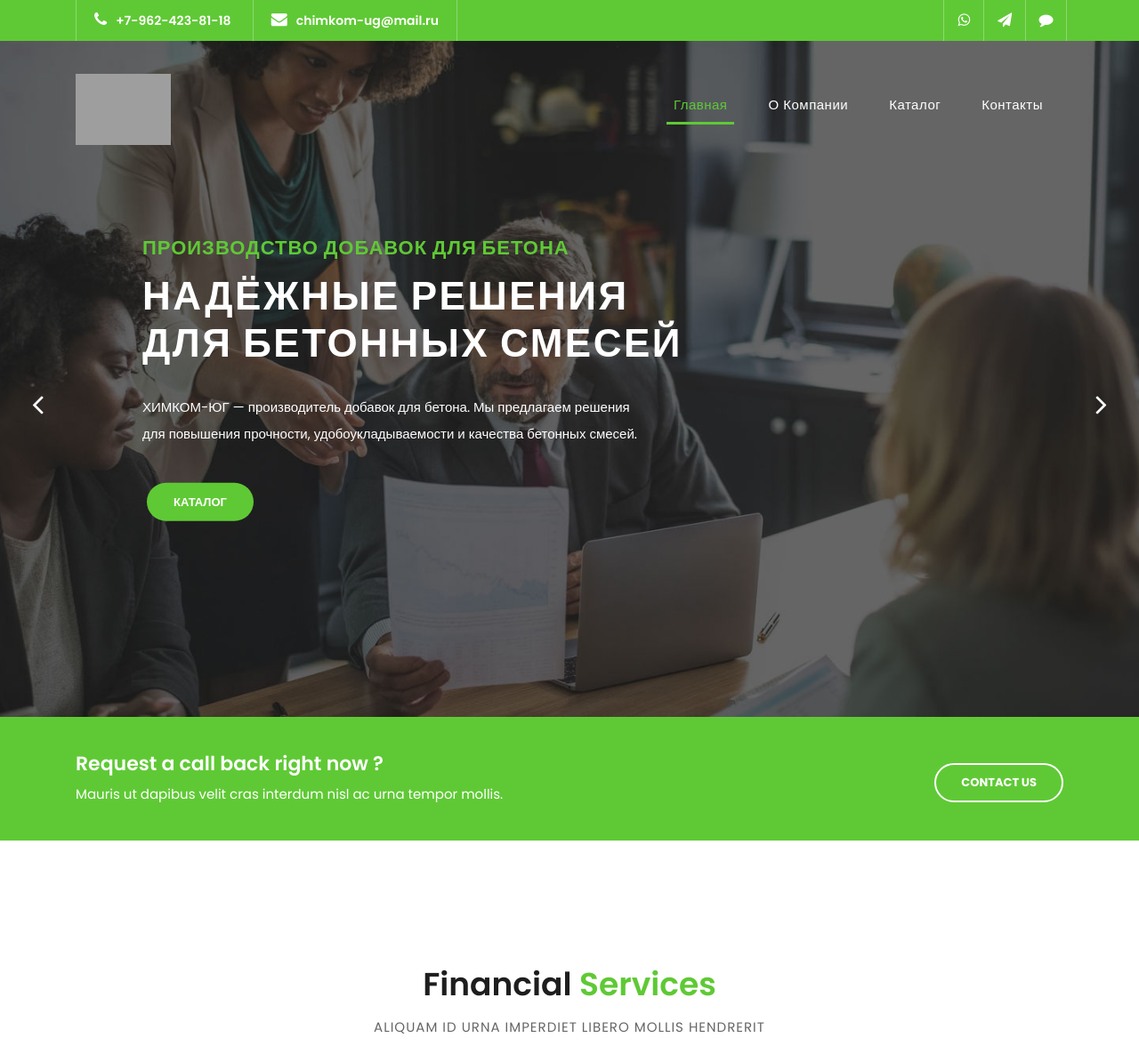
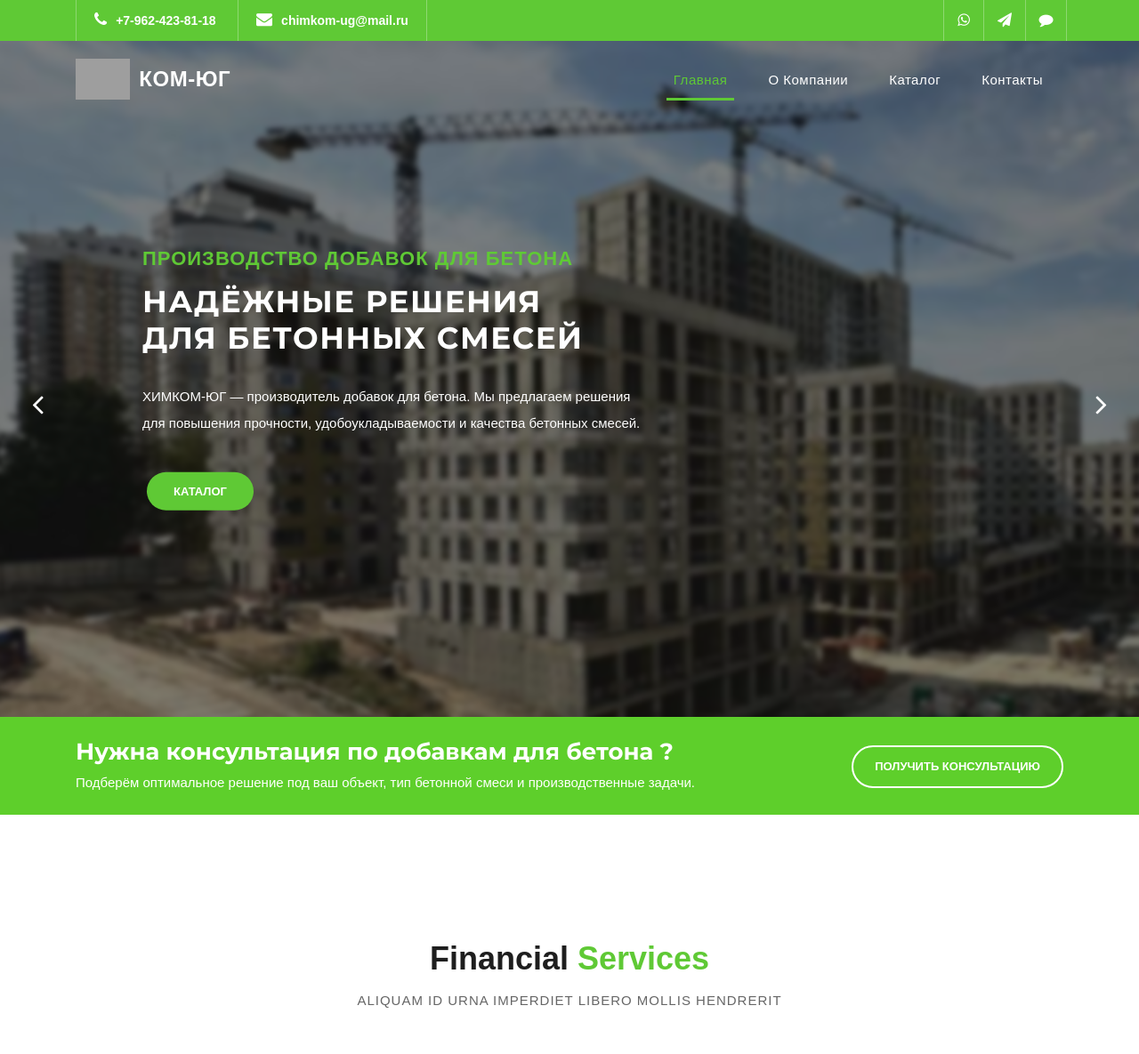
Before and after one commit to ippolkovnikovas-hash/chimkom-ug-site, a Flask app: template app/templates/main/index.html in a window 1280 px wide. Shown: the top 1185 px of the page at 89% size. Run offline with Flask 3, Linux system fonts and the light colour scheme; the template is opened without the code that fills it, so the values that code supplies are empty; grey boxes labelled with a size stand in for pictures from a placeholder-image service; some libraries are stand-ins or nearby versions; grey boxes are pictures that could not be loaded.

Commit message:
Main-page-complite-12.07.26

```diff
--- a/app/static/css/templatemo-finance-business.css
+++ b/app/static/css/templatemo-finance-business.css
@@ -380,22 +380,52 @@ header .navbar {
 }
 
 .Modern-Slider .item .img-fill {
+    position: relative;
+    overflow: hidden;
+    height: 95vh;
+    background: none !important;
+}
+
+.Modern-Slider .item .img-fill::after {
+    content: "";
+    position: absolute;
+    inset: 0;
     background-size: cover;
     background-position: center center;
     background-repeat: no-repeat;
-	height:95vh;
+    filter: blur(3px);
+    transform: scale(1.06);
+    z-index: 0;
 }
 
-.Modern-Slider .item-1 .img-fill {
+.Modern-Slider .item-1 .img-fill::after {
     background-image: url(../images/slide_01.jpg);
 }
 
-.Modern-Slider .item-2 .img-fill {
+.Modern-Slider .item-2 .img-fill::after {
     background-image: url(../images/slide_02.jpg);
 }
 
-.Modern-Slider .item-3 .img-fill {
+.Modern-Slider .item-3 .img-fill::after {
     background-image: url(../images/slide_03.jpg);
+}
+
+.Modern-Slider .item .img-fill::before {
+    content: "";
+    position: absolute;
+    inset: 0;
+    background: rgba(0, 0, 0, 0.50);
+    z-index: 1;
+}
+
+.Modern-Slider .text-content {
+    position: absolute;
+    z-index: 2;
+    text-align: left;
+    width: 75%;
+    top: 50%;
+    left: 50%;
+    transform: translate(-50%, -50%);
 }
 
 .Modern-Slider .NextArrow{
@@ -460,11 +490,12 @@ ul.slick-dots {
 }
 
 .Modern-Slider .item h4 {
+    font-family: 'Montserrat', sans-serif;
     margin-bottom: 30px;
     text-transform: uppercase;
-  font-size: 44px;
+    font-size: 34px;
     font-weight: 700;
-  letter-spacing: 2.5px;
+    letter-spacing: 1.5px;
     color:#FFF;
     overflow:hidden;
     animation:fadeOutLeft 1s both;
@@ -522,28 +553,39 @@ ul.slick-dots {
 /* Request Form */
 
 .request-form {
-	background-color: #5fc935;
-	padding: 40px 0px;
+    background-color: #5ecf2b;
+    padding: 24px 0;
     color: #fff;
 }
 
 .request-form h4 {
-	font-size: 22px;
-	font-weight: 600;
+    font-size: 26px;
+    font-weight: 700;
+    margin-bottom: 8px;
+    font-family: 'Montserrat', sans-serif;
+    color: #fff;
+    line-height: 1.2;
+    max-width: 700px;
 }
 
 .request-form span {
     font-size: 15px;
     font-weight: 400;
-	display: inline-block;
-	margin-top: 10px;
+    display: block;
+    margin-top: 0;
+    line-height: 1.5;
+    color: #fff;
+    max-width: 760px;
 }
 
 .request-form a.border-button {
-	margin-top: 12px;
+    margin-top: 8px;
     float: right;
+    border: 2px solid #fff;
+    padding: 12px 24px;
+    border-radius: 30px;
+    font-size: 13px;
 }
-
 
 
 
@@ -1231,83 +1273,102 @@ footer .contact-form button.filled-button:hover {
     .sub-header {
         display: none;
     }
+
     .Modern-Slider .item h6 {
         margin-bottom: 15px;
         font-size: 18px;
     }
+
     .Modern-Slider .item h4 {
         margin-bottom: 25px;
         font-size: 28px;
         line-height: 36px;
         letter-spacing: 1px;
     }
+
     .Modern-Slider .item p {
         max-width: 570px;
         line-height: 25px;
         margin-bottom: 30px;
     }
-	.Modern-Slider .NextArrow{
-	  right:5px;
+
+    .Modern-Slider .NextArrow {
+        right: 5px;
     }
+
     .Modern-Slider .PrevArrow {
-	  left:5px;
+        left: 5px;
     }
+
     .request-form {
         text-align: center;
     }
+
     .request-form a.border-button {
         float: none;
         margin-top: 30px;
     }
+
     .services .service-item {
         margin-bottom: 30px;
     }
+
     .fun-facts .left-content {
         margin-right: 0px;
         margin-bottom: 30px;
     }
-	.more-info .right-content  {
+
+    .more-info .right-content {
         padding: 30px;
     }
+
     footer {
         padding: 80px 0px 20px 0px;
     }
+
     footer .footer-item {
         border-bottom: 1px solid #343434;
         margin-bottom: 30px;
         padding-bottom: 30px;
     }
+
     footer .last-item {
         border-bottom: none;
     }
+
     .about-info .right-content {
         margin-right: 0px;
         margin-bottom: 30px;
     }
+
     .team .team-item {
         margin-bottom: 30px;
     }
+
     .tabs-content {
         margin-left: 0px;
         margin-top: 30px;
     }
+
     .contact-item {
         margin-bottom: 30px;
     }
 }
 
 @media (max-width: 992px) {
-	.navbar .navbar-brand {
+    .navbar .navbar-brand.logo-brand {
         position: absolute;
         left: 30px;
         top: 10px;
+        width: auto;
+        margin-top: 0;
+        padding: 0;
     }
-	.navbar .navbar-brand {
-		width: auto;
-	}
+
     .navbar:after {
         display: none;
     }
+
     #navbarResponsive {
         z-index: 99999;
         position: absolute;
@@ -1318,30 +1379,87 @@ footer .contact-form button.filled-button:hover {
         background-color: #fff;
         box-shadow: 0px 10px 10px rgba(0,0,0,0.1);
     }
+
     .navbar .navbar-nav .nav-item {
         border-bottom: 1px solid #eee;
     }
+
     .navbar .navbar-nav .nav-item:last-child {
         border-bottom: none;
     }
+
     .navbar .navbar-nav a.nav-link {
         padding: 15px 0px;
-		color: #1e1e1e!important;
+        color: #1e1e1e !important;
     }
+
     .navbar .navbar-nav .nav-link:hover,
-	.navbar .navbar-nav .active>.nav-link,
+    .navbar .navbar-nav .active > .nav-link,
     .navbar .navbar-nav .nav-link.current,
     .navbar .navbar-nav .nav-link.show,
-	.navbar .navbar-nav .show>.nav-link {
-		color: #5fc935!important;
-		border-bottom: none!important;
+    .navbar .navbar-nav .show > .nav-link {
+        color: #5fc935 !important;
+        border-bottom: none !important;
     }
-	.navbar-brand .logo-img {
-  		height: 64px;
+
+    .logo-brand {
+        display: flex;
+        align-items: center;
+        gap: 8px;
+        text-decoration: none;
+    }
+
+    .logo-brand .logo-mark {
+        height: 42px;
         width: auto;
+        display: block;
+        flex-shrink: 0;
+    }
+
+    .logo-brand .logo-text {
+        font-size: 20px;
+        font-weight: 600;
+        line-height: 1;
+        letter-spacing: 0.5px;
+        color: #ffffff;
+        white-space: nowrap;
+        transition: color 0.3s ease;
+    }
+
+    .background-header .logo-brand .logo-text {
+        color: #1f1f1f !important;
     }
 }
-.navbar-brand .logo-img {
-    height: 80px;
+
+.navbar .navbar-brand.logo-brand {
+    margin-top: 0;
+    padding: 0;
+}
+
+.navbar-brand.logo-brand {
+    display: flex;
+    align-items: center;
+    gap: 10px;
+    text-decoration: none;
+}
+
+.logo-brand .logo-mark {
+    height: 46px;
     width: auto;
+    display: block;
+    flex-shrink: 0;
 }
+
+.logo-brand .logo-text {
+    font-size: 24px;
+    font-weight: 600;
+    line-height: 1;
+    letter-spacing: 0.5px;
+    color: #ffffff;
+    white-space: nowrap;
+    transition: color 0.3s ease;
+}
+
+.background-header .logo-brand .logo-text {
+    color: #1f1f1f !important;
+}
--- a/app/templates/base.html
+++ b/app/templates/base.html
@@ -7,7 +7,7 @@
     <meta name="viewport" content="width=device-width, initial-scale=1, shrink-to-fit=no">
     <meta name="description" content="ХИМКОМ-ЮГ — производство добавок для бетона. г. Краснодар.">
     <meta name="author" content="ХИМКОМ-ЮГ">
-    <link href="https://fonts.googleapis.com/css?family=Poppins:100,200,300,400,500,600,700,800,900&display=swap" rel="stylesheet">
+    <link href="https://fonts.googleapis.com/css2?family=Montserrat:wght@600;700;800&display=swap" rel="stylesheet">
 
     <title>{% block title %}ХИМКОМ-ЮГ — добавки для бетона{% endblock %}</title>
 
@@ -60,8 +60,9 @@
     <header class="">
       <nav class="navbar navbar-expand-lg">
         <div class="container">
-          <a class="navbar-brand" href="{{ url_for('main.index') }}">
-            <img src="{{ url_for('static', filename='images/logo-clear.png') }}" alt="ХИМКОМ-ЮГ" class="logo-img">
+          <a class="navbar-brand logo-brand" href="{{ url_for('main.index') }}">
+            <img src="{{ url_for('static', filename='images/logo-light.png') }}" alt="ХИМ" class="logo-mark">
+            <span class="logo-text">КОМ-ЮГ</span>
           </a>
           <button class="navbar-toggler" type="button" data-toggle="collapse" data-target="#navbarResponsive" aria-controls="navbarResponsive" aria-expanded="false" aria-label="Toggle navigation">
             <span class="navbar-toggler-icon"></span>
--- a/app/templates/index.html
+++ b/app/templates/index.html
@@ -141,11 +141,11 @@ https://templatemo.com/tm-545-finance-business
       <div class="container">
         <div class="row">
           <div class="col-md-8">
-            <h4>Request a call back right now ?</h4>
-            <span>Mauris ut dapibus velit cras interdum nisl ac urna tempor mollis.</span>
+            <h4>Нужна консультация по добавкам для бетона ?</h4>
+            <span>Подберём оптимальное решение под ваш объект, тип бетонной смеси и производственные задачи.</span>
           </div>
           <div class="col-md-4">
-            <a href="contact.html" class="border-button">Contact Us</a>
+            <a href="contact.html" class="border-button">Получить консультацию</a>
           </div>
         </div>
       </div>
--- a/app/templates/main/index.html
+++ b/app/templates/main/index.html
@@ -1,5 +1,5 @@
 {% extends "base.html" %}
-{% block title %}Finance Business — Главная{% endblock %}
+{% block title %}ХИМКОМ-ЮГ — Главная{% endblock %}
 {% block nav_home %}active{% endblock %}
 {% block content %}
     <!-- Page Content -->
@@ -23,7 +23,7 @@
             <div class="img-fill">
                 <div class="text-content">
                     <h6>ПРОИЗВОДСТВО ДОБАВОК ДЛЯ БЕТОНА</h6>
-                    <h4>НАДЁЖНЫЕ РЕШЕНИЯ<br>ДЛЯ БЕТОННЫХ СМЕСЕЙ</h4>
+                    <h4>КАЧЕСТВО,<br>ПРОВЕРЕННОЕ ВРЕМЕНЕМ</h4>
                     <p>ХИМКОМ-ЮГ — производитель добавок для бетона. Мы предлагаем решения для повышения прочности, удобоукладываемости и качества бетонных смесей.</p>
                     <a href="{{ url_for('products.list') }}" class="filled-button">Каталог</a>
                 </div>
@@ -35,7 +35,7 @@
             <div class="img-fill">
                 <div class="text-content">
                     <h6>ПРОИЗВОДСТВО ДОБАВОК ДЛЯ БЕТОНА</h6>
-                    <h4>НАДЁЖНЫЕ РЕШЕНИЯ<br>ДЛЯ БЕТОННЫХ СМЕСЕЙ</h4>
+                    <h4>КРЕПЧЕ БЕТОНА,<br>ТОЛЬКО НАШЕ СЛОВО</h4>
                     <p>ХИМКОМ-ЮГ — производитель добавок для бетона. Мы предлагаем решения для повышения прочности, удобоукладываемости и качества бетонных смесей.</p>
                     <a href="{{ url_for('products.list') }}" class="filled-button">Каталог</a>
                 </div>
@@ -50,11 +50,11 @@
       <div class="container">
         <div class="row">
           <div class="col-md-8">
-            <h4>Request a call back right now ?</h4>
-            <span>Mauris ut dapibus velit cras interdum nisl ac urna tempor mollis.</span>
+            <h4>Нужна консультация по добавкам для бетона ?</h4>
+            <span>Подберём оптимальное решение под ваш объект, тип бетонной смеси и производственные задачи.</span>
           </div>
           <div class="col-md-4">
-            <a href="{{ url_for('main.contact') }}" class="border-button">Contact Us</a>
+            <a href="{{ url_for('main.contact') }}" class="border-button">Получить консультацию</a>
           </div>
         </div>
       </div>
```
Also changed, not shown: app/static/images/slide_01.jpg, app/static/images/slide_02.jpg, app/static/images/slide_03.jpg, 1 other file. Lines whose indentation alone changed are shown as unchanged.
